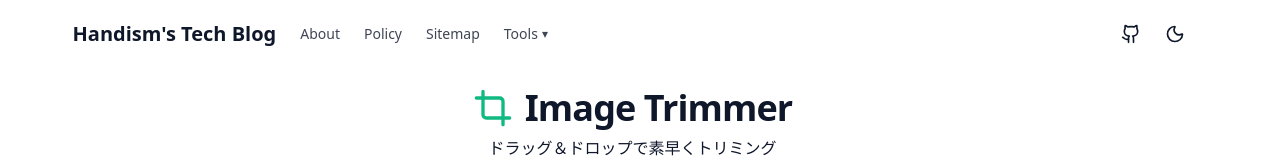
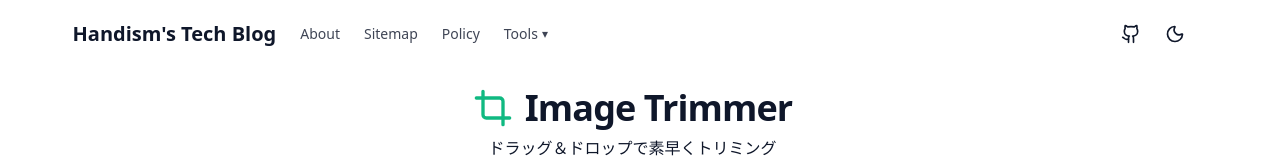
Before and after one commit to handism/handism.github.io, a Next.js app: page /tools/trimming in a window 1280 px wide. Shown: the top 160 px of the page. Built offline with nearby package versions, Linux system fonts and the light colour scheme.

Commit message:
サイトマップページ追加

```diff
--- a/src/components/Header.tsx
+++ b/src/components/Header.tsx
@@ -33,14 +33,14 @@ export default function Header() {
             <Link href="/about" className="text-text/80 hover:text-accent transition-colors">
               About
             </Link>
+            <Link href="/sitemap" className="text-text/80 hover:text-accent transition-colors">
+              Sitemap
+            </Link>
             <Link
               href="/privacy-policy"
               className="text-text/80 hover:text-accent transition-colors"
             >
               Policy
-            </Link>
-            <Link href="/sitemap" className="text-text/80 hover:text-accent transition-colors">
-              Sitemap
             </Link>
 
             {/* ドロップダウン部分 */}
```
